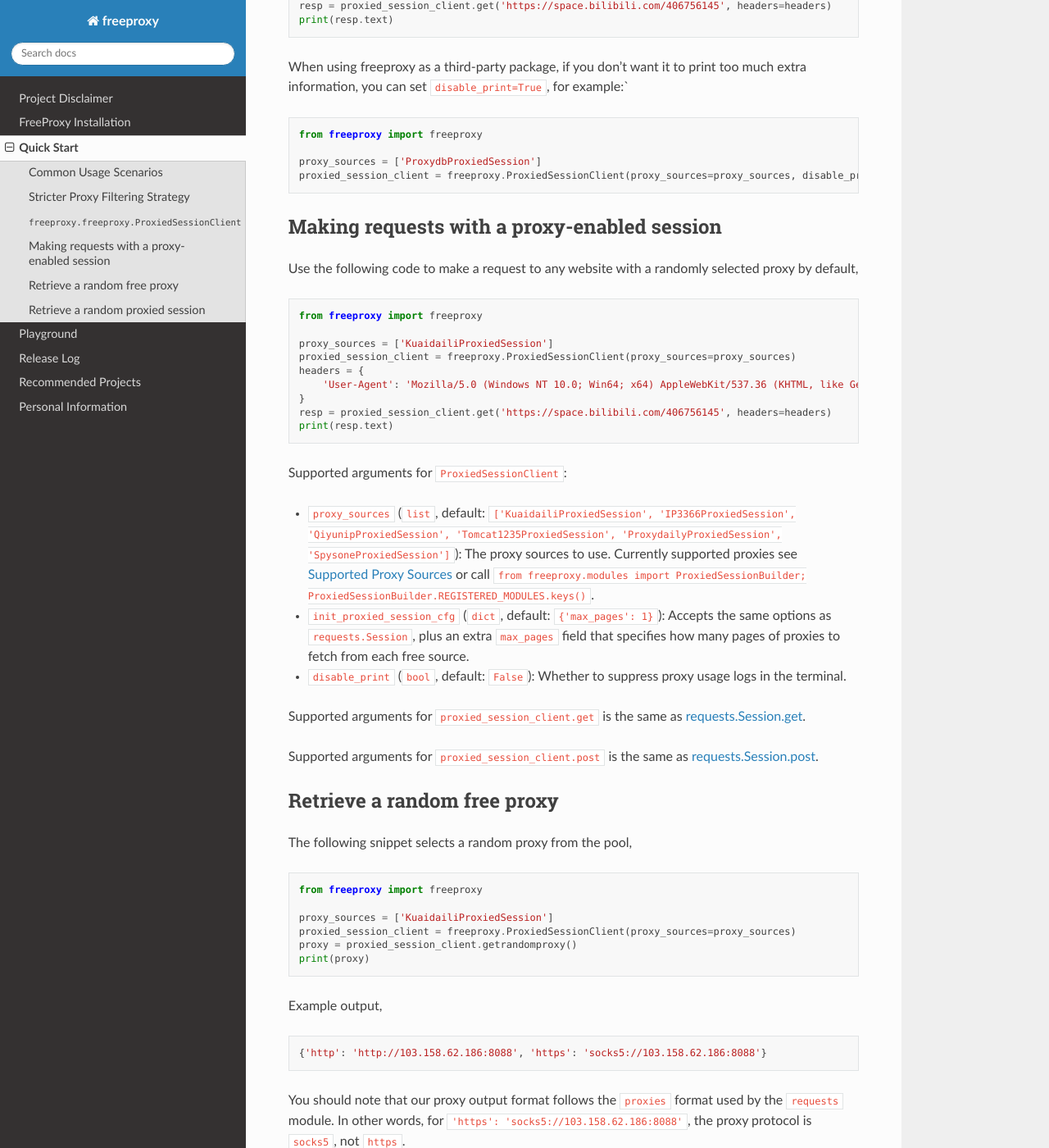
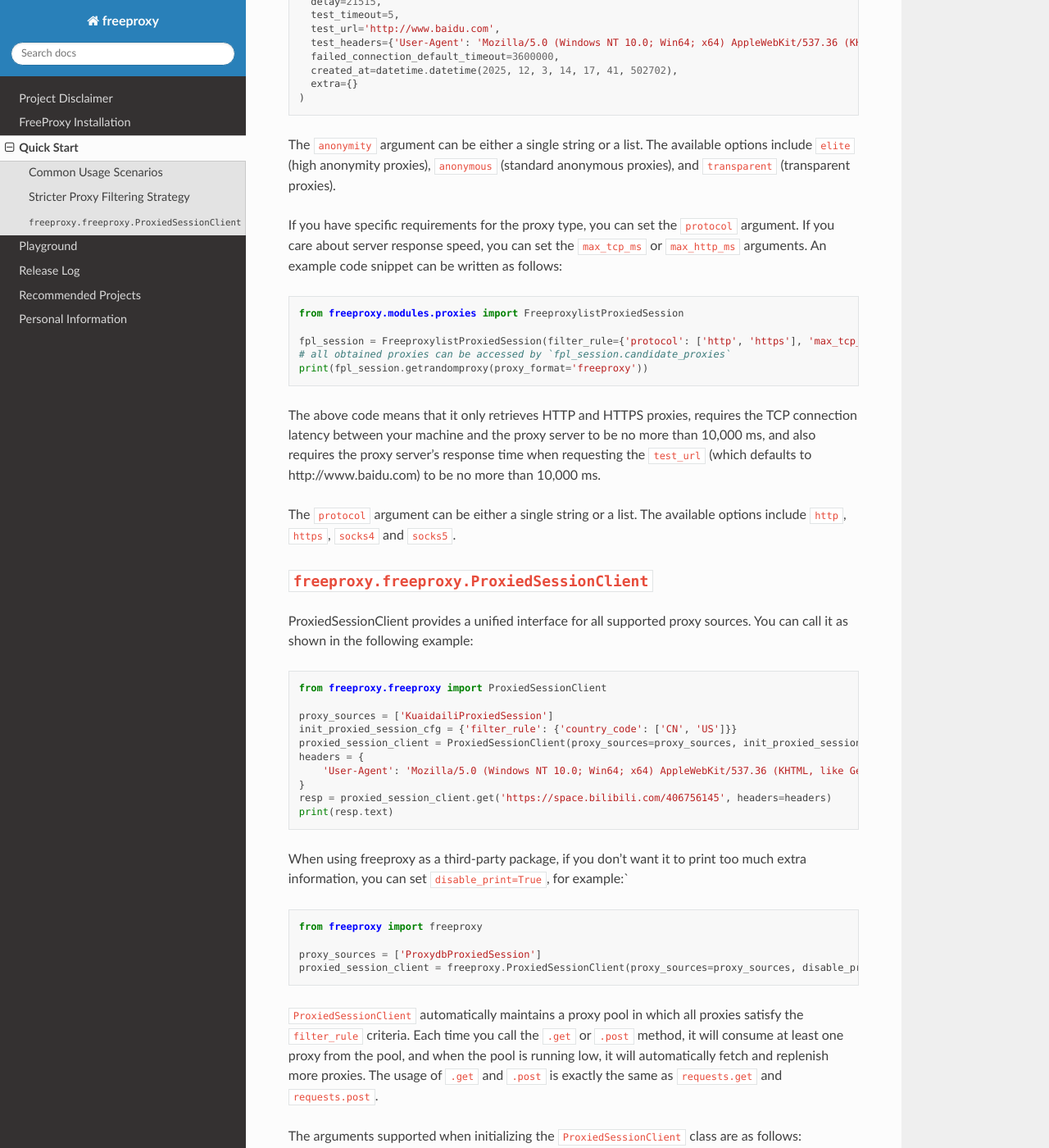
Before and after one commit to CharlesPikachu/freeproxy, a Sphinx documentation site: the page built from docs/Quickstart.md, in a window 1280 px wide and 1400 px high, scrolled down 3497 px. Shown: the whole window at 82% size. Built offline with Sphinx 7.4.7 and the Read the Docs theme 3.1.0, drawn with Linux system fonts in a browser that asks for light colours; some of the changed text lies outside the part shown.

Commit message:
make fix and update docs

````diff
--- a/docs/Quickstart.md
+++ b/docs/Quickstart.md
@@ -130,6 +130,7 @@ For example, if you want to ensure that the proxy IPs are located in mainland Ch
 from freeproxy.modules.proxies import IP3366ProxiedSession
 
 ip3366_session = IP3366ProxiedSession(filter_rule={'country_code': ['CN']})
+# all obtained proxies can be accessed by `ip3366_session.candidate_proxies`
 print(ip3366_session.getrandomproxy(proxy_format='freeproxy'))
 ```
 
@@ -154,30 +155,69 @@ ProxyInfo(
 )
 ```
 
-If you want high-anonymity proxies whose addresses are in mainland China, you can do the following:
+If you want high-anonymity proxies whose addresses are in the United States, you can do the following:
 
 ```python
-from freeproxy.modules.proxies import IP89ProxiedSession
+from freeproxy.modules.proxies import SpysoneProxiedSession
 
-ip89_session = IP89ProxiedSession(filter_rule={'anonymity': ['elite']})
-print(ip89_session.getrandomproxy(proxy_format='freeproxy'))
+spy_session = SpysoneProxiedSession(filter_rule={'anonymity': ['elite'], 'country_code': ['US']})
+# all obtained proxies can be accessed by `spy_session.candidate_proxies`
+print(spy_session.getrandomproxy(proxy_format='freeproxy'))
 ```
 
+Sample output is as follows:
+
+```python
+ProxyInfo(
+  source='SpysoneProxiedSession',
+  protocol='http',
+  ip='88.216.98.209',
+  port=48852,
+  country_code='US',
+  in_chinese_mainland=False,
+  anonymity='elite',
+  delay=21515,
+  test_timeout=5,
+  test_url='http://www.baidu.com',
+  test_headers={'User-Agent': 'Mozilla/5.0 (Windows NT 10.0; Win64; x64) AppleWebKit/537.36 (KHTML, like Gecko) Chrome/124.0.0.0 Safari/537.36'},
+  failed_connection_default_timeout=3600000,
+  created_at=datetime.datetime(2025, 12, 3, 14, 17, 41, 502702),
+  extra={}
+)
+```
+
+The `anonymity` argument can be either a single string or a list.
+The available options include `elite` (high anonymity proxies), `anonymous` (standard anonymous proxies), and `transparent` (transparent proxies).
+
+If you have specific requirements for the proxy type, you can set the `protocol` argument.
+If you care about server response speed, you can set the `max_tcp_ms` or `max_http_ms` arguments.
+An example code snippet can be written as follows:
+
+```python
+from freeproxy.modules.proxies import FreeproxylistProxiedSession
+
+fpl_session = FreeproxylistProxiedSession(filter_rule={'protocol': ['http', 'https'], 'max_tcp_ms': 10000, 'max_http_ms': 10000})
+# all obtained proxies can be accessed by `fpl_session.candidate_proxies`
+print(fpl_session.getrandomproxy(proxy_format='freeproxy'))
+```
+
+The above code means that it only retrieves HTTP and HTTPS proxies,
+requires the TCP connection latency between your machine and the proxy server to be no more than 10,000 ms,
+and also requires the proxy server’s response time when requesting the `test_url` (which defaults to http://www.baidu.com) to be no more than 10,000 ms.
+
+The `protocol` argument can be either a single string or a list.
+The available options include `http`, `https`, `socks4` and `socks5`.
 
 #### `freeproxy.freeproxy.ProxiedSessionClient`
 
-
-
-
-
-
-Then, you can use code like this to automatically set a free proxy found online and send a GET / POST request to a website,
+ProxiedSessionClient provides a unified interface for all supported proxy sources. You can call it as shown in the following example:
 
 ```python
-from freeproxy import freeproxy
+from freeproxy.freeproxy import ProxiedSessionClient
 
 proxy_sources = ['KuaidailiProxiedSession']
-proxied_session_client = freeproxy.ProxiedSessionClient(proxy_sources=proxy_sources)
+init_proxied_session_cfg = {'filter_rule': {'country_code': ['CN', 'US']}}
+proxied_session_client = ProxiedSessionClient(proxy_sources=proxy_sources, init_proxied_session_cfg=init_proxied_session_cfg)
 headers = {
     'User-Agent': 'Mozilla/5.0 (Windows NT 10.0; Win64; x64) AppleWebKit/537.36 (KHTML, like Gecko) Chrome/98.0.4758.102 Safari/537.36'
 }
@@ -194,69 +234,16 @@ proxy_sources = ['ProxydbProxiedSession']
 proxied_session_client = freeproxy.ProxiedSessionClient(proxy_sources=proxy_sources, disable_print=True)
 ```
 
-#### Making requests with a proxy-enabled session
+`ProxiedSessionClient` automatically maintains a proxy pool in which all proxies satisfy the `filter_rule` criteria.
+Each time you call the `.get` or `.post` method, it will consume at least one proxy from the pool, and when the pool is running low,
+it will automatically fetch and replenish more proxies.
+The usage of `.get` and `.post` is exactly the same as `requests.get` and `requests.post`.
 
-Use the following code to make a request to any website with a randomly selected proxy by default,
+The arguments supported when initializing the `ProxiedSessionClient` class are as follows:
 
-```python
-from freeproxy import freeproxy
+- `proxy_sources` (`list`): The proxy sources to use. Currently supported proxies see [Supported Proxy Sources](https://github.com/CharlesPikachu/freeproxy?tab=readme-ov-file#-supported-proxy-sources) or call `from freeproxy.modules import ProxiedSessionBuilder; print(ProxiedSessionBuilder.REGISTERED_MODULES.keys())`.
+- `init_proxied_session_cfg` (`dict`): Accepts the same options as `requests.Session`, plus an extra `max_pages` field and an extra `filter_rule` field that specifies how many pages of proxies to fetch from each free source and the rules to filter fetched proxies.
+- `disable_print` (`bool`): Whether to suppress proxy usage logs in the terminal.
+- `max_tries` (`int`): The maximum number of attempts for each `.get` and `.post` call.
 
-proxy_sources = ['KuaidailiProxiedSession']
-proxied_session_client = freeproxy.ProxiedSessionClient(proxy_sources=proxy_sources)
-headers = {
-    'User-Agent': 'Mozilla/5.0 (Windows NT 10.0; Win64; x64) AppleWebKit/537.36 (KHTML, like Gecko) Chrome/98.0.4758.102 Safari/537.36'
-}
-resp = proxied_session_client.get('https://space.bilibili.com/406756145', headers=headers)
-print(resp.text)
-```
-
-Supported arguments for `ProxiedSessionClient`:
-
-- `proxy_sources` (`list`, default: `['KuaidailiProxiedSession', 'IP3366ProxiedSession', 'QiyunipProxiedSession', 'Tomcat1235ProxiedSession', 'ProxydailyProxiedSession', 'SpysoneProxiedSession']`): The proxy sources to use. Currently supported proxies see [Supported Proxy Sources](https://github.com/CharlesPikachu/freeproxy?tab=readme-ov-file#-supported-proxy-sources) or call `from freeproxy.modules import ProxiedSessionBuilder; ProxiedSessionBuilder.REGISTERED_MODULES.keys()`.
-- `init_proxied_session_cfg` (`dict`, default: `{'max_pages': 1}`): Accepts the same options as `requests.Session`, plus an extra `max_pages` field that specifies how many pages of proxies to fetch from each free source.
-- `disable_print` (`bool`, default: `False`): Whether to suppress proxy usage logs in the terminal.
-
-Supported arguments for `proxied_session_client.get` is the same as [requests.Session.get](https://requests.readthedocs.io/en/latest/).
-
-Supported arguments for `proxied_session_client.post` is the same as [requests.Session.post](https://requests.readthedocs.io/en/latest/).
-
-#### Retrieve a random free proxy
-
-The following snippet selects a random proxy from the pool,
-
-```python
-from freeproxy import freeproxy
-
-proxy_sources = ['KuaidailiProxiedSession']
-proxied_session_client = freeproxy.ProxiedSessionClient(proxy_sources=proxy_sources)
-proxy = proxied_session_client.getrandomproxy()
-print(proxy)
-```
-
-Example output,
-
-```
-{'http': 'http://103.158.62.186:8088', 'https': 'socks5://103.158.62.186:8088'}
-```
-
-You should note that our proxy output format follows the `proxies` format used by the `requests` module.
-In other words, for `'https': 'socks5://103.158.62.186:8088'`, the proxy protocol is `socks5`, not `https`.
-
-#### Retrieve a random proxied session
-
-The following snippet initializes a `proxied_session` restricted to one proxy source (randomly sampled):
-
-```python
-from freeproxy import freeproxy
-
-proxy_sources = ['KuaidailiProxiedSession']
-proxied_session_client = freeproxy.ProxiedSessionClient(proxy_sources=proxy_sources)
-proxied_session_name, proxied_session = proxied_session_client.getrandomproxiedsession()
-print(proxied_session_name, proxied_session)
-```
-
-Example output,
-
-```
-('KuaidailiProxiedSession', <modules.proxies.kuaidaili.KuaidailiProxiedSession object at 0x000002CE2D137220>)
-```
+You can refer to freeproxy’s source code to unlock more features. The overall codebase is not very large.
````
Also changed, not shown: other parts of docs/Quickstart.md (+1 -1 lines), README.md (+206 -41 lines), 3 other files.
